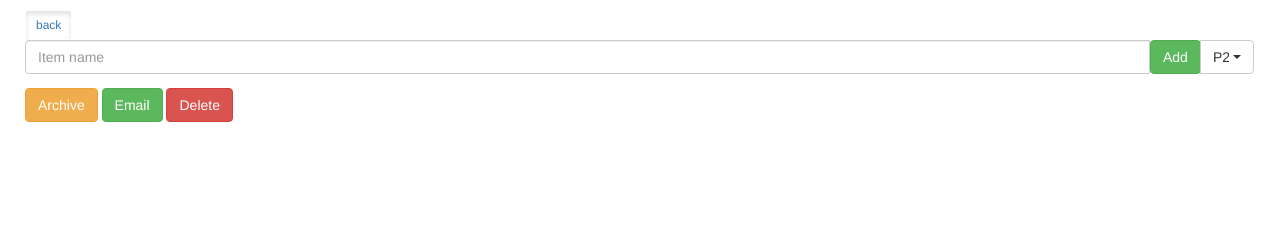
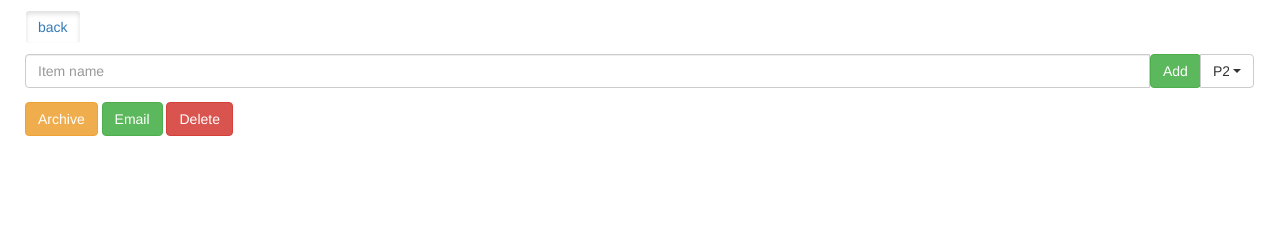
Before and after one commit to spudtrooper/toooodoooos, a Python web app: template templates/list.html in a window 1280 px wide. Shown: the part 70-310 px from the top of the page. Run offline with Jinja, Linux system fonts and the light colour scheme; the template is opened without the code that fills it, so the values that code supplies are empty; some libraries are stand-ins or nearby versions.

Commit message:
make buttons larger and put a little space below them

```diff
--- a/static/css/style.css
+++ b/static/css/style.css
@@ -32,3 +32,7 @@ body {
 .container-fluid > div.block {
   margin: 10px 0 10px 0;
 }
+
+.buttons {
+  margin-bottom: 10px;
+}
--- a/templates/_sub_menu.html
+++ b/templates/_sub_menu.html
@@ -1,5 +1,5 @@
-<div class="btn-toolbar" role="toolbar" aria-label="Toolbar with button groups">
-  <div class="btn-group btn-group-sm" role="group" aria-label="First group">
-    <a href="/" class="btn btn-secondary btn-sm active" role="button">back</a>
+<div class="buttons btn-toolbar" role="toolbar" aria-label="Toolbar with button groups">
+  <div class="btn-group btn-group" role="group" aria-label="First group">
+    <a href="/" class="btn btn-secondary btn active" role="button">back</a>
   </div>
 </div>
```
Also changed, not shown: templates/_top_menu.html (+8 -9 lines).
